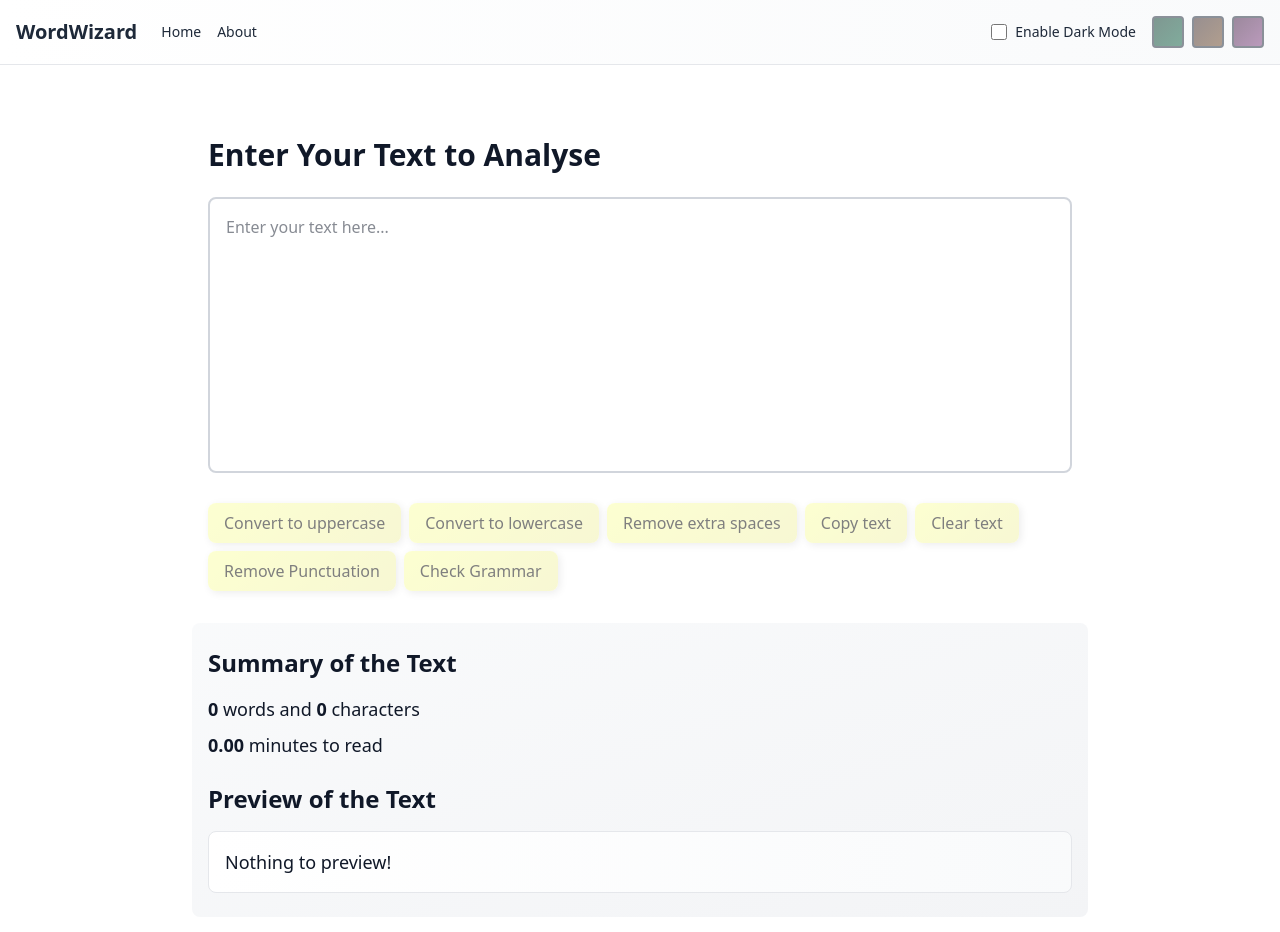
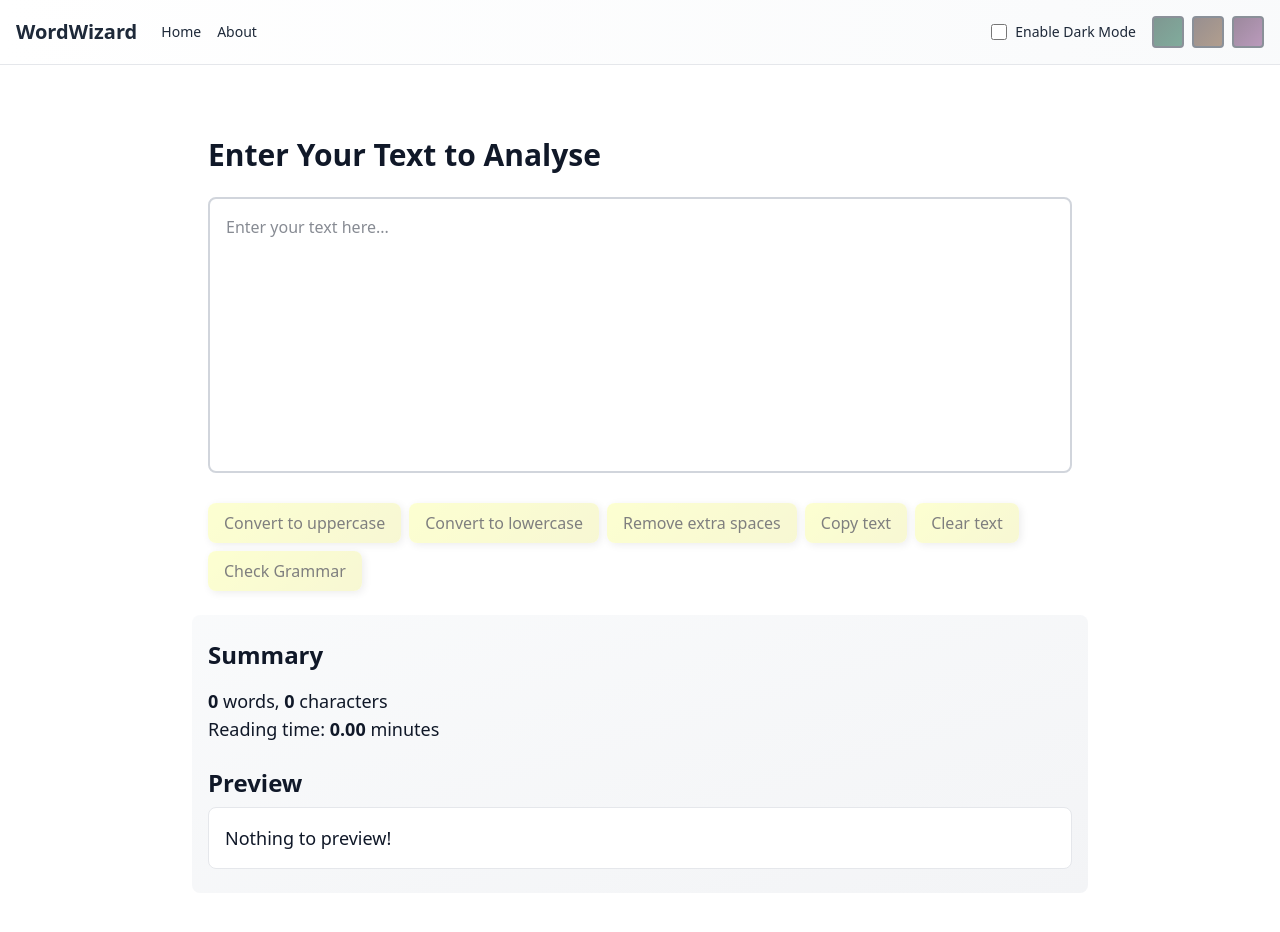
Before and after one commit to swarnadip555/WordWizard, a React (Vite) app: page /#/ in a window 1280 px wide. Shown: the top 932 px of the page. Built offline with nearby package versions, Linux system fonts and the light colour scheme.

Commit message:
resolve errors

```diff
--- a/src/components/TextForm.jsx
+++ b/src/components/TextForm.jsx
@@ -1,179 +1,172 @@
-import React, { useState } from 'react';
-import { getTextOperations } from '../data/textUtils';
-import { checkGrammar } from '../utils';
-
+import React, { useState } from "react";
+import DialogBox from "./DialogBox";
+import { getTextOperations } from "../data/textUtils";
 
 const TextForm = (props) => {
-  const [text, setText] = useState('');
+  const [text, setText] = useState("");
+  const [dialogBoxOpen, setDialogBoxOpen] = useState(false);
   const [grammarResults, setGrammarResults] = useState([]);
   const [loadingGrammar, setLoadingGrammar] = useState(false);
 
+  const handleChange = (e) => setText(e.target.value);
 
-  const handleChange = (e) => {
-    setText(e.target.value);
-  }
-
-  const textOperations = getTextOperations(text, setText, props);
+  const textOperations = getTextOperations(
+   text,
+  setText,
+  setDialogBoxOpen,
+  props,
+  setGrammarResults,
+  setLoadingGrammar
+  );
 
   const buttonStyle = {
-    color: props.theme === 'light' ? 'black' : "white",
-    backgroundImage: props.theme === 'light' ? 'linear-gradient(135deg, #faffa3 0%, #f0f0a8 100%)' : `${props.colorTheme}`,
-    filter: props.theme === 'light' ? 'none' : 'brightness(140%)',
-    fontWeight: props.theme === 'light' ? 400 : 300,
-    boxShadow: '2px 2px 8px rgba(0, 0, 0, 0.15)',
-  }
-
-  // -------------------------------
-  // Remove punctuation function
-  // -------------------------------
-  const removePunctuation = () => {
-    // Regex removes all standard punctuation characters
-    const newText = text.replace(/[!"#$%&'()*+,\-./:;<=>?@[\\\]^_`{|}~]/g, "");
-    setText(newText);
-    props.showAlert("Punctuation removed!", "success");
-  }
-
-  const handleGrammarCheck = async () => {
-  if (!text.trim()) return;
-  setLoadingGrammar(true);
-  try {
-    const results = await checkGrammar(text); // returns array of issues
-    setGrammarResults(results);
-    if(results.length === 0){
-      props.showAlert("No grammar issues found!", "success");
-    }
-  } catch (err) {
-    console.error(err);
-    props.showAlert("Failed to check grammar", "error");
-  } finally {
-    setLoadingGrammar(false);
-  }
+    color: props.theme === "light" ? "black" : "white",
+    backgroundImage:
+      props.theme === "light"
+        ? "linear-gradient(135deg, #faffa3 0%, #f0f0a8 100%)"
+        : props.colorTheme,
+    filter: props.theme === "light" ? "none" : "brightness(140%)",
+    fontWeight: props.theme === "light" ? 400 : 300,
+    boxShadow: "2px 2px 8px rgba(0, 0, 0, 0.15)",
   };
 
-
-  // Function to get top 3 words
   const getTopWords = (text) => {
     const words = text
       .toLowerCase()
-      .replace(/[.,\/#!$%\^&\*;:{}=\-_`~()]/g, "") // remove punctuation
+      .replace(/[.,/#!$%^&*;:{}=\-_`~()]/g, "")
       .split(/\s+/)
-      .filter(word => word.length > 0);
-
+      .filter((w) => w.length > 0);
     const freq = {};
-    words.forEach(word => {
-      freq[word] = (freq[word] || 0) + 1;
-    });
-
-    const sortedWords = Object.entries(freq).sort((a, b) => b[1] - a[1]);
-    return sortedWords.slice(0, 3); // top 3
+    for (const word of words) freq[word] = (freq[word] || 0) + 1;
+    return Object.entries(freq).sort((a, b) => b[1] - a[1]).slice(0, 3);
   };
 
-  // Store top words in a variable to avoid redundant calls
   const topWords = getTopWords(text);
 
   return (
-    <section data-aos="fade-up" className={`min-h-screen py-8 ${props.theme === 'light' ? 'text-gray-900' : 'text-white'}`}>
+    <section
+      data-aos="fade-up"
+      className={`min-h-screen py-8 ${
+        props.theme === "light" ? "text-gray-900" : "text-white"
+      }`}
+    >
       <div className="container mx-auto px-4 max-w-4xl">
-        <div className="mb-6">
         <h1 className="text-3xl font-bold mb-6">{props.heading}</h1>
         <textarea
-            className={`w-full p-4 rounded-lg border-2 resize-none focus:outline-none focus:ring-2 focus:ring-blue-500 ${props.theme === 'light' ? 'bg-white border-gray-300 text-gray-900' : 'bg-gray-700 border-gray-500 text-white'}`}
+          className={`w-full p-4 rounded-lg border-2 resize-none focus:outline-none focus:ring-2 focus:ring-blue-500 ${
+            props.theme === "light"
+              ? "bg-white border-gray-300 text-gray-900"
+              : "bg-gray-700 border-gray-500 text-white"
+          }`}
           rows="10"
           value={text}
           onChange={handleChange}
           placeholder="Enter your text here..."
-          ></textarea>
+          />
+
                 {grammarResults.length > 0 && (
                   <div
-  className={`mt-4 p-4 rounded-lg`}
-  style={{
-    backgroundColor: props.theme === "light" ? "#FEF3C7" : "#1F2937", // light: yellow-50, dark: gray-800
-    color: props.theme === "light" ? "#000" : "#FFF",
-  }}
+                    className={`mt-4 p-4 rounded-lg ${
+                      props.theme === "light" ? "bg-yellow-50" : "bg-gray-800"
+                    }`}
                   >
                     <h3 className="font-semibold mb-2">Grammar Suggestions:</h3>
-  <ul className="list-disc list-inside">
-    {grammarResults.map((issue, index) => (
-      <li key={index}>
-        <span className="font-semibold" style={{ color: props.theme === "light" ? "#000" : "#FFF" }}>
+                    <ul className="list-disc list-inside space-y-1">
+                      {grammarResults.map((issue, i) => (
+                        <li key={i}>
+                          <strong>
                             {text.slice(issue.offset, issue.offset + issue.length)}
-        </span>{" "}
-        → {issue.replacements.length > 0 ? issue.replacements[0].value : "No suggestion"}{" "}
+                          </strong>{" "}
+                          →{" "}
+                          {issue.replacements.length > 0
+                            ? issue.replacements[0].value
+                            : "No suggestion"}{" "}
                           <span className="text-gray-500">({issue.message})</span>
                         </li>
                       ))}
                     </ul>
                   </div>
-
                 )}
-
-        </div>
-
-        {/* Text operation buttons */}
-        <div className="flex flex-wrap gap-2 mb-8">
-          {textOperations.map((operation, index) => (
+      <div className="flex flex-wrap gap-2 my-6">
+        {textOperations.map((op, i) => (
           <button
-              key={index}
-              disabled={text.length === 0}
-              className={`px-4 py-2 rounded-lg font-medium transition-all duration-200 ${text.length === 0 ? 'opacity-50 cursor-not-allowed' : 'hover:scale-105 active:scale-95'}`}
-              onClick={operation.func}
+            key={i}
+            disabled={text.length === 0 || (op.label === "Check Grammar" && loadingGrammar)}
+            onClick={op.func}
             style={buttonStyle}
+            className={`px-4 py-2 rounded-lg font-medium transition-all duration-200 ${
+              text.length === 0 ||
+              (op.label === "Check Grammar" && loadingGrammar)
+                ? "opacity-50 cursor-not-allowed"
+                : "hover:scale-105 active:scale-95"
+            }`}
           >
-              {operation.label}
+            {op.label === "Check Grammar" && loadingGrammar
+              ? "Checking..."
+              : op.label}
           </button>
         ))}
-
-          {/* Remove Punctuation button */}
-          <button
-            disabled={text.length === 0}
-            className={`px-4 py-2 rounded-lg font-medium transition-all duration-200 ${text.length === 0 ? 'opacity-50 cursor-not-allowed' : 'hover:scale-105 active:scale-95'}`}
-            onClick={removePunctuation}
-            style={buttonStyle}
-          >
-            Remove Punctuation
-          </button>
-      <button
-  disabled={text.length === 0 || loadingGrammar}
-  className={`px-4 py-2 rounded-lg font-medium transition-all duration-200 ${text.length === 0 || loadingGrammar ? 'opacity-50 cursor-not-allowed' : 'hover:scale-105 active:scale-95'}`}
-  onClick={handleGrammarCheck}
-  style={buttonStyle}
->
-  {loadingGrammar ? "Checking..." : "Check Grammar"}
-</button>
       </div>
       </div>
 
+      {/* Buttons */}
 
-
-      <div className={`container mx-auto px-4 max-w-4xl ${props.theme === 'light' ? 'bg-gradient-to-br from-gray-50 to-gray-100' : 'bg-gradient-to-br from-gray-800 to-gray-900'} rounded-lg p-6`}>
-        <h2 className="text-2xl font-bold mb-4">Summary of the Text</h2>
-        <div className="space-y-2 mb-6">
+      <div
+        className={`container mx-auto px-4 max-w-4xl rounded-lg p-6 ${
+          props.theme === "light"
+            ? "bg-gradient-to-br from-gray-50 to-gray-100"
+            : "bg-gradient-to-br from-gray-800 to-gray-900"
+        }`}
+      >
+        <h2 className="text-2xl font-bold mb-4">Summary</h2>
         <p className="text-lg">
-            <span className="font-semibold">{text.split(/\s+/).filter((element) => element.length !== 0).length}</span> words and <span className="font-semibold">{text.length}</span> characters
+          <span className="font-semibold">
+            {text.split(/\s+/).filter((w) => w.length !== 0).length}
+          </span>{" "}
+          words, <span className="font-semibold">{text.length}</span>{" "}
+          characters
         </p>
         <p className="text-lg">
-            <span className="font-semibold">{(0.008 * text.split(' ').filter((element) => element.length !== 0).length).toFixed(2)}</span> minutes to read
+          Reading time:{" "}
+          <span className="font-semibold">
+            {(
+              0.008 * text.split(" ").filter((w) => w.length !== 0).length
+            ).toFixed(2)}
+          </span>{" "}
+          minutes
         </p>
-
-          {/* Display Top 3 Words only if available */}
         {topWords.length > 0 && (
-            <p className="text-lg">
-              <span className="font-semibold">Top Words:</span> {topWords.map(([word, count], index) => (
-                <span key={index}>
-                  {word} ({count}){index < topWords.length - 1 ? ', ' : ''}
-                </span>
-              ))}
+          <p className="text-lg mt-2">
+            <span className="font-semibold">Top Words: </span>
+            {topWords
+              .map(([word, count]) => `${word} (${count})`)
+              .join(", ")}
           </p>
         )}
+
+        <h2 className="text-2xl font-bold mt-6 mb-2">Preview</h2>
+        <p
+          className={`text-lg p-4 rounded-lg border ${
+            props.theme === "light"
+              ? "bg-white border-gray-200"
+              : "bg-gray-700 border-gray-600"
+          }`}
+        >
+          {text || "Nothing to preview!"}
+        </p>
       </div>
 
-        <h2 className="text-2xl font-bold mb-4">Preview of the Text</h2>
-        <p className={`text-lg p-4 rounded-lg ${props.theme === 'light' ? 'bg-gradient-to-r from-white to-gray-50 border border-gray-200' : 'bg-gradient-to-r from-gray-700 to-gray-600 border border-gray-500'}`}>
-          {text.length > 0 ? text : "Nothing to preview!"}
-        </p>
-      </div>
+      {dialogBoxOpen && (
+        <DialogBox
+          question="Are you sure you want to clear the text?"
+          setDialogBoxOpen={setDialogBoxOpen}
+          setText={setText}
+          showAlert={props.showAlert}
+          theme={props.theme}
+        />
+      )}
     </section>
-  )
-}
+  );
+};
 
 export default TextForm;
--- a/src/data/textUtils.js
+++ b/src/data/textUtils.js
@@ -1,4 +1,13 @@
-export const getTextOperations = (text, setText, setDialogBoxOpen, props) => {
+import { checkGrammar } from "../utils";
+
+export const getTextOperations = (
+  text,
+  setText,
+  setDialogBoxOpen,
+  props,
+  setGrammarResults,
+  setLoadingGrammar
+) => {
   const handleUpClick = () => {
     setText(text.toUpperCase());
     props.showAlert("Converted to uppercase.", "success");
@@ -24,12 +33,36 @@ export const getTextOperations = (text, setText, setDialogBoxOpen, props) => {
     setDialogBoxOpen(true);
   };
 
+  // ✅ NEW: Grammar check button logic
+  const handleGrammarCheck = async () => {
+    if (!text.trim()) return;
+    setLoadingGrammar(true);
+    try {
+      const results = await checkGrammar(text);
+      setGrammarResults(results);
+      if (results.length === 0) {
+        props.showAlert("No grammar issues found!", "success");
+      } else {
+        props.showAlert(
+          `${results.length} grammar issues found.`,
+          "warning"
+        );
+      }
+    } catch (err) {
+      console.error(err);
+      props.showAlert("Failed to check grammar.", "error");
+    } finally {
+      setLoadingGrammar(false);
+    }
+  };
+
   const obj = [
     { func: handleUpClick, label: "Convert to uppercase" },
     { func: handleLoClick, label: "Convert to lowercase" },
     { func: handleExtraSpaces, label: "Remove extra spaces" },
     { func: handleCopyClick, label: "Copy text" },
     { func: handleClearText, label: "Clear text" },
+    { func: handleGrammarCheck, label: "Check Grammar" },
   ];
 
   return obj;
```
Lines whose indentation alone changed are shown as unchanged.
